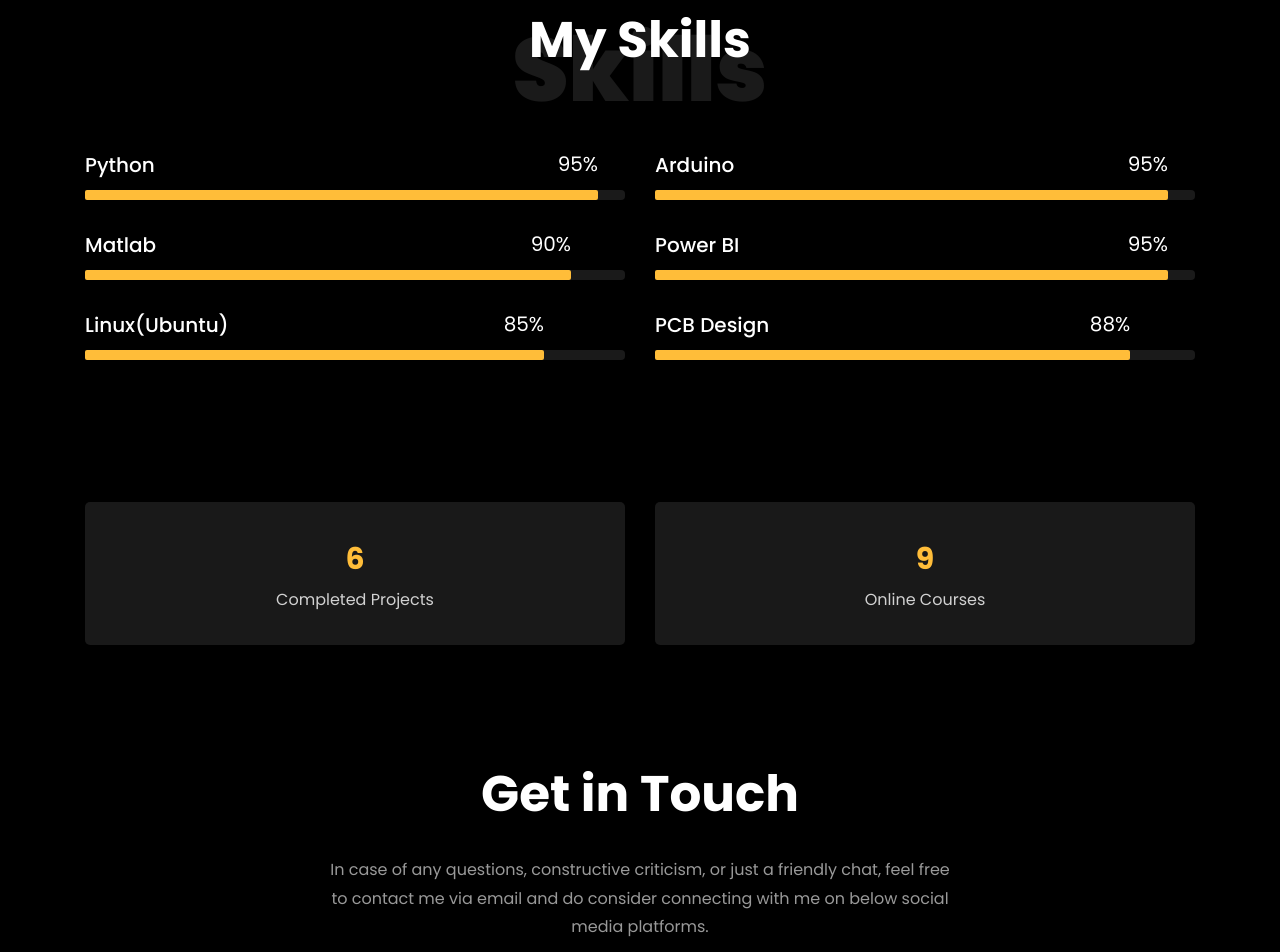
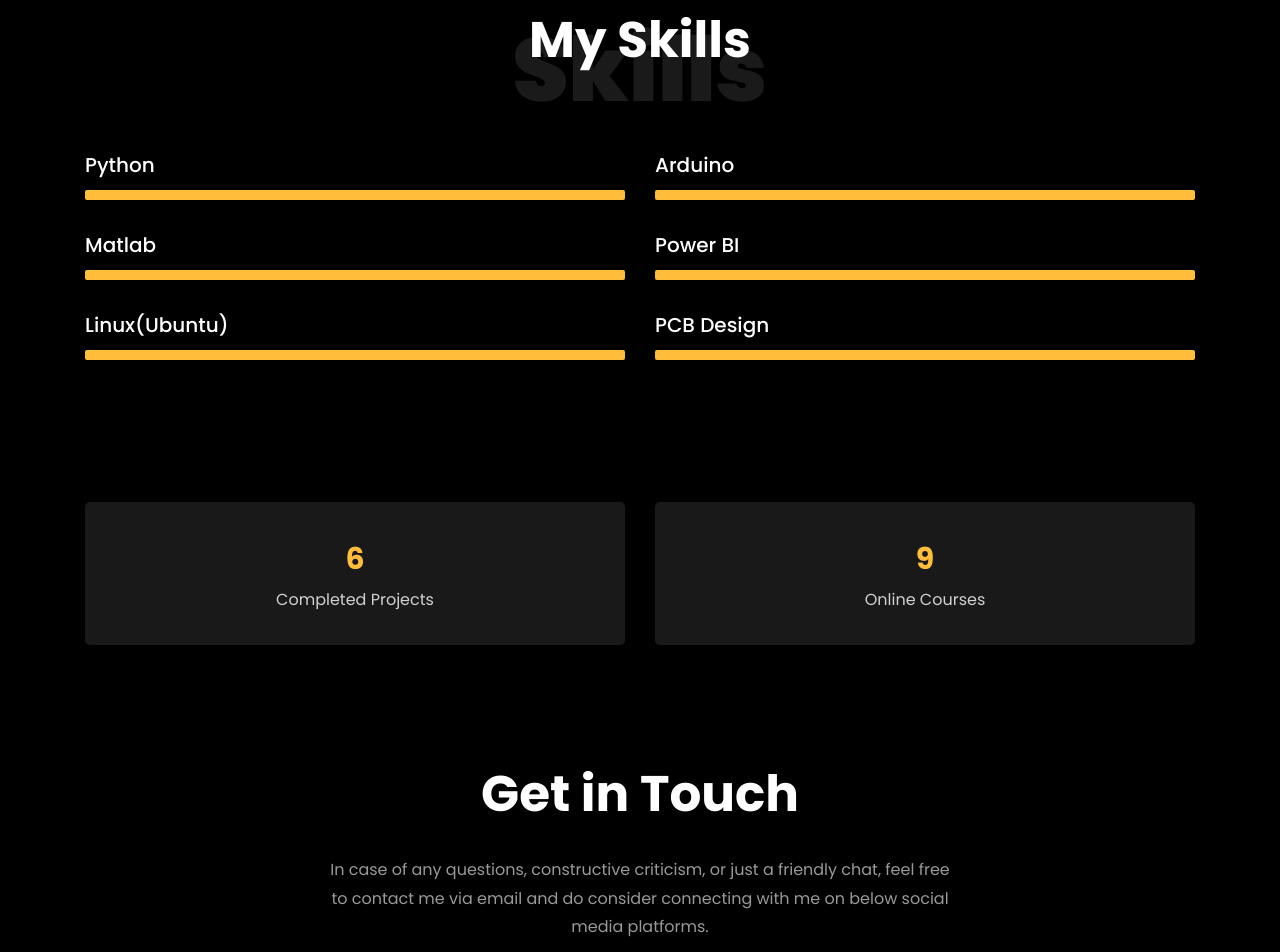
Before and after one commit to rogerwienaah/portfolio, a plain HTML site: page index.html in a window 1280 px wide. Shown: the part 2376-3328 px from the top of the page. Drawn offline with Linux system fonts and the light colour scheme; files whose address does not match are found by name.

Commit message:
changes to writeups

```diff
--- a/index.html
+++ b/index.html
@@ -183,8 +183,8 @@
 							<h3>Python</h3>
 							<div class="progress">
 							 	<div class="progress-bar color-1" role="progressbar" aria-valuenow="95"
-							  	aria-valuemin="0" aria-valuemax="100" style="width:95%">
-							    <span>95%</span>
+							  	aria-valuemin="0" aria-valuemax="100" style="width:100%">
+							    <span></span>
 							  	</div>
 							</div>
 						</div>
@@ -194,8 +194,8 @@
 							<h3>Arduino</h3>
 							<div class="progress">
 							 	<div class="progress-bar color-2" role="progressbar" aria-valuenow="95"
-							  	aria-valuemin="0" aria-valuemax="100" style="width:95%">
-							    <span>95%</span>
+							  	aria-valuemin="0" aria-valuemax="100" style="width:100%">
+							    <span></span>
 							  	</div>
 							</div>
 						</div>
@@ -205,8 +205,8 @@
 							<h3>Matlab</h3>
 							<div class="progress">
 							 	<div class="progress-bar color-3" role="progressbar" aria-valuenow="90"
-							  	aria-valuemin="0" aria-valuemax="100" style="width:90%">
-							    <span>90%</span>
+							  	aria-valuemin="0" aria-valuemax="100" style="width:100%">
+							    <span></span>
 							  	</div>
 							</div>
 						</div>
@@ -216,8 +216,8 @@
 							<h3>Power BI</h3>
 							<div class="progress">
 							 	<div class="progress-bar color-4" role="progressbar" aria-valuenow="95"
-							  	aria-valuemin="0" aria-valuemax="100" style="width:95%">
-							    <span>95%</span>
+							  	aria-valuemin="0" aria-valuemax="100" style="width:100%">
+							    <span></span>
 							  	</div>
 							</div>
 						</div>
@@ -227,8 +227,8 @@
 							<h3>Linux(Ubuntu)</h3>
 							<div class="progress">
 							 	<div class="progress-bar color-4" role="progressbar" aria-valuenow="85"
-							  	aria-valuemin="0" aria-valuemax="100" style="width:85%">
-							    <span>85%</span>
+							  	aria-valuemin="0" aria-valuemax="100" style="width:100%">
+							    <span></span>
 							  	</div>
 							</div>
 						</div>
@@ -238,8 +238,8 @@
 							<h3>PCB Design</h3>
 							<div class="progress">
 							 	<div class="progress-bar color-4" role="progressbar" aria-valuenow="88"
-							  	aria-valuemin="0" aria-valuemax="100" style="width:88%">
-							    <span>88%</span>
+							  	aria-valuemin="0" aria-valuemax="100" style="width:100%">
+							    <span></span>
 							  	</div>
 							</div>
 						</div>
```
Also changed, not shown: blog.html (+3 -4 lines), learning.html (+6 -7 lines), projects.html (+3 -4 lines), research.html (+4 -4 lines).
